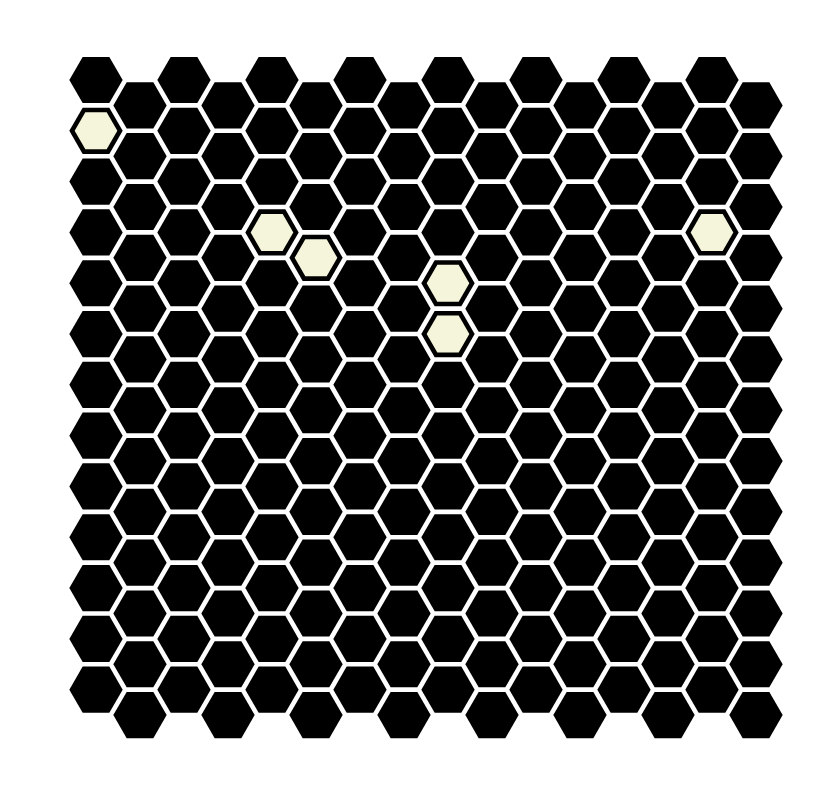
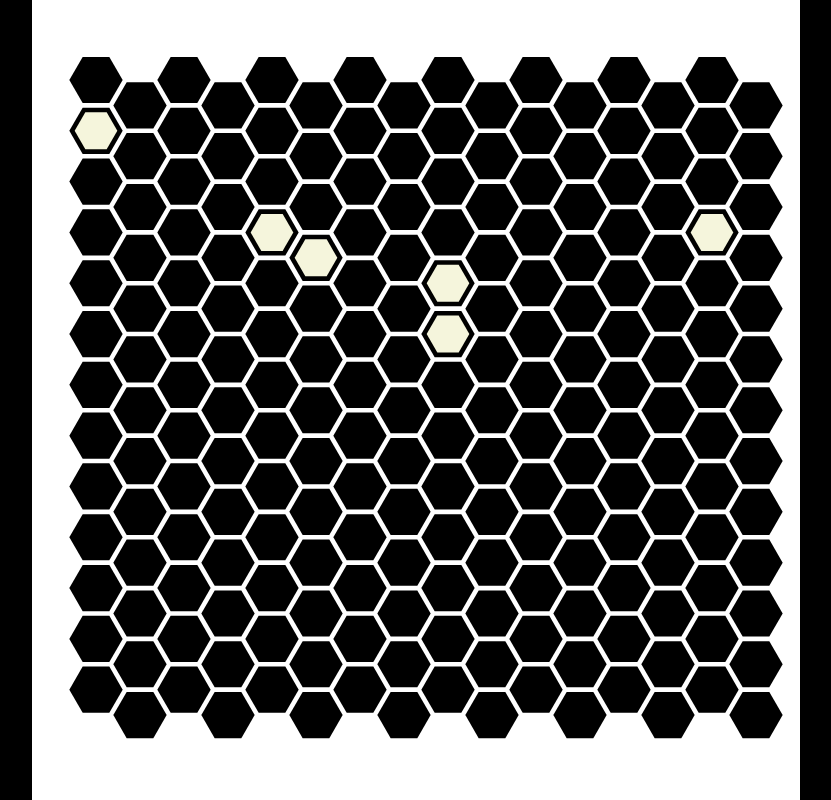
Before and after one commit to csesoc/trainee-7-23t3, a React (Vite) app: page /play in a window 1280 px wide. Shown: the whole page, without its empty margins (224-1055 px from the left). Built offline with nearby package versions, Linux system fonts and the light colour scheme.

Commit message:
feat: add temp div for supply board

```diff
--- a/src/components/PlayPage.tsx
+++ b/src/components/PlayPage.tsx
@@ -9,12 +9,18 @@ function PlayPage() {
         width: "100vw",
         height: "100vh",
         display: "flex",
-        flexDirection: "column",
-        justifyContent: "center",
-        alignItems: "center",
+        flexDirection: "row",
+        justifyContent: "space-between",
+        // alignItems: "center",
       }}
     >
+      <div
+        style={{ height: "100vh", backgroundColor: "black", width: "20vw" }}
+      />
       <GridBoard />
+      <div
+        style={{ height: "100vh", backgroundColor: "black", width: "20vw" }}
+      />
     </div>
   );
 }
```
